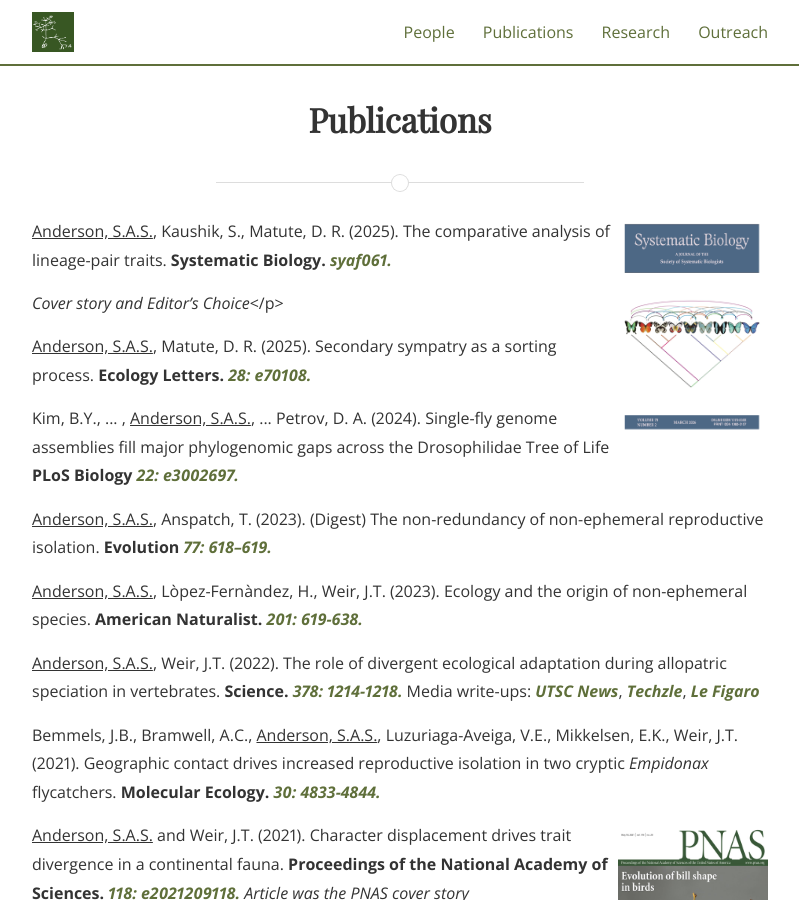
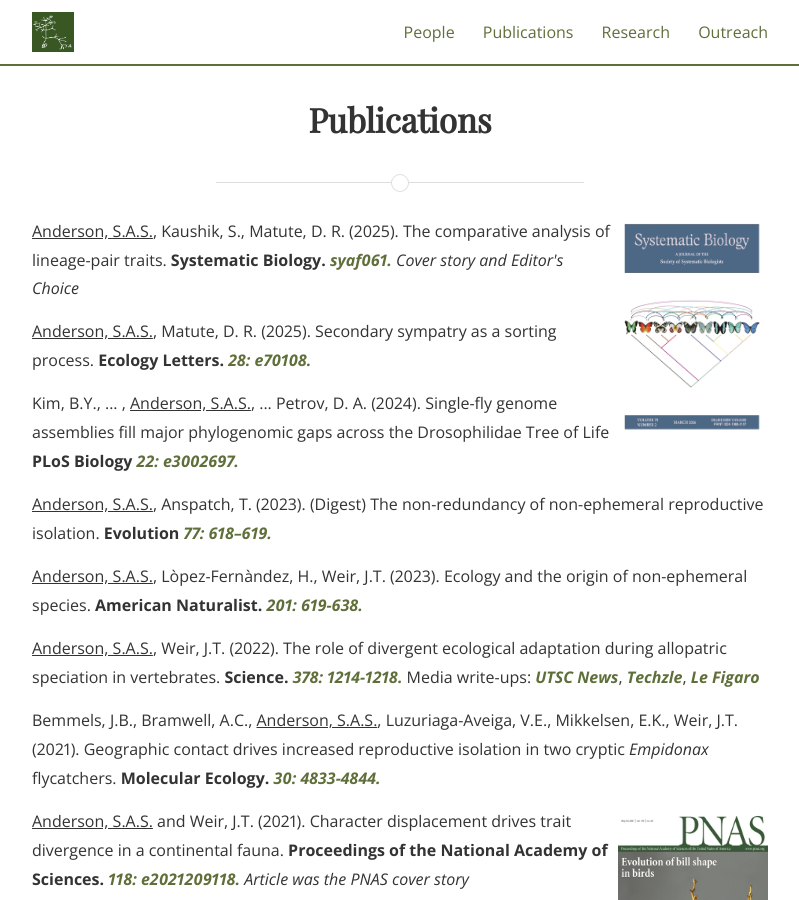
Before and after one commit to SeanASAnderson/SeanASAnderson.github.io, a Jekyll site: the page built from publications2.md, in a window 1280 px wide and 900 px high. Shown: the whole window, without its empty margins (240-1039 px from the left). Built offline with Jekyll 4.4.1, drawn with Linux system fonts in a browser that asks for light colours; nearby versions of some CDN libraries; some web fonts are replaced.

Commit message:
editors choice note2

```diff
--- a/publications2.md
+++ b/publications2.md
@@ -13,7 +13,7 @@
 
 <!--< <h2>Submitted / In Review</h2>-->
 
-<p><a href="assets/sysbiol.march.cover.jpg"> <img src="assets/sysbiol.march.cover.webp" alt="SysBiol cov" style="width:150px;height:225px;margin-left:05px;"> </a><u>Anderson, S.A.S.</u>, Kaushik, S., Matute, D. R. (2025). The comparative analysis of lineage-pair traits. <b> Systematic Biology.</b> <a href="https://doi.org/10.1093/sysbio/syaf061"><b><i> syaf061.</i></b></a> </p>
+<p><a href="assets/sysbiol.march.cover.webp"> <img src="assets/sysbiol.march.cover.webp" alt="SysBiol cov" style="width:150px;height:225px;margin-left:05px;"> </a><u>Anderson, S.A.S.</u>, Kaushik, S., Matute, D. R. (2025). The comparative analysis of lineage-pair traits. <b> Systematic Biology.</b> <a href="https://doi.org/10.1093/sysbio/syaf061"><b><i> syaf061.</i></b></a>
 <i>Cover story and Editor's Choice</i></p>
 
 <!--< <h2>Out Now</h2>-->
```
